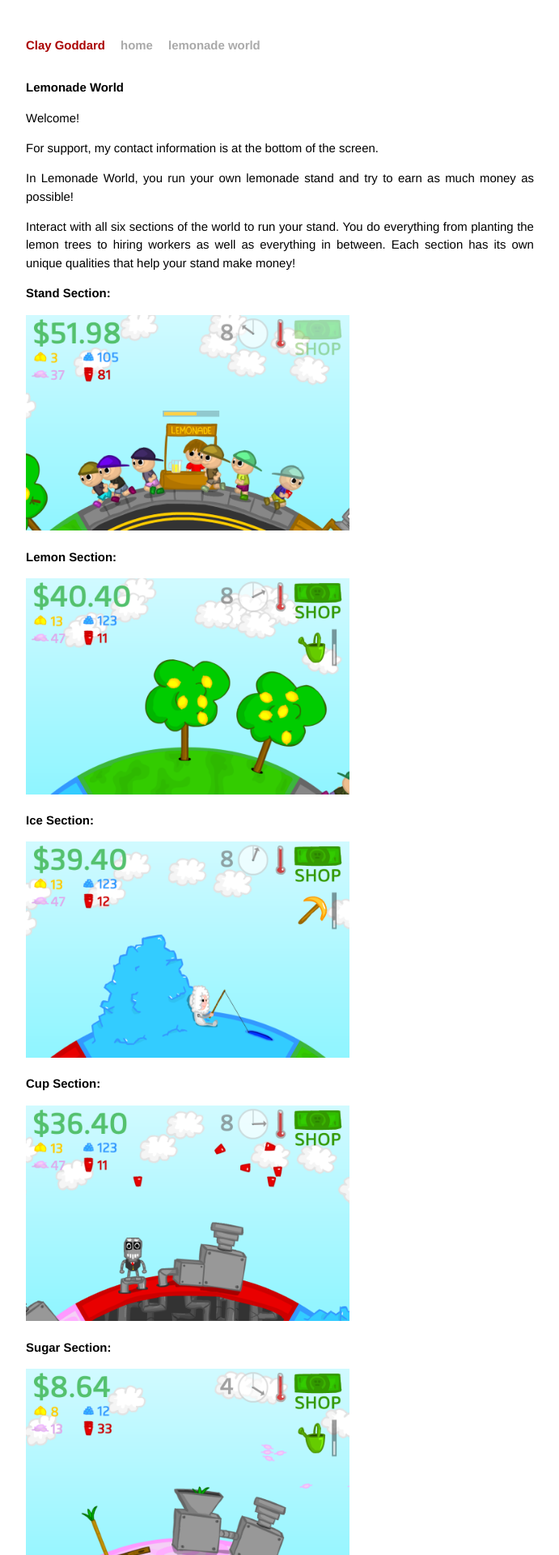
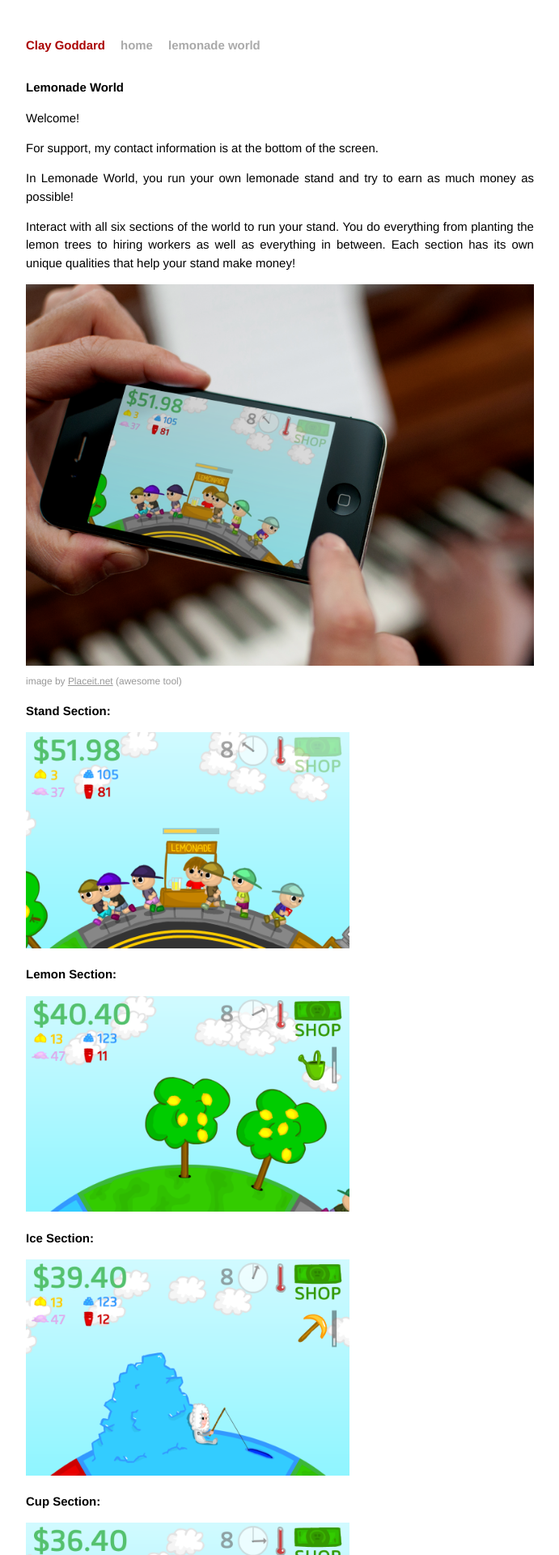
Before and after one commit to claygoddard/claygoddard.github.io, a Jekyll site: the page built from lemonadeworld/index.html, in a window 1280 px wide. Shown: the top 1920 px of the page at 81% size, without its empty margins (294-985 px from the left). Built offline with Jekyll 4.4.1, drawn with Linux system fonts in a browser that asks for light colours; Markdown is read by kramdown in place of the engine named in the settings.

Commit message:
product shot

```diff
--- a/css/main.css
+++ b/css/main.css
@@ -165,4 +165,19 @@ ul.posts span {
 /*
 /*****************************************************************************/
 
-img.lemonade-world {width:400px;}
+img.lemonade-world {
+  width: 400px;
+}
+
+.full-width {
+  width: 100%;
+}
+
+.place-it {
+  font-size: .8em;
+  color: #999999;
+}
+
+.place-it a {
+  color: #999999;
+}
--- a/lemonadeworld/index.html
+++ b/lemonadeworld/index.html
@@ -9,6 +9,10 @@ title: Lemonade World
   <p>For support, my contact information is at the bottom of the screen.</p>
   <p>In Lemonade World, you run your own lemonade stand and try to earn as much money as possible!</p>
   <p>Interact with all six sections of the world to run your stand. You do everything from planting the lemon trees to hiring workers as well as everything in between. Each section has its own unique qualities that help your stand make money!</p>
+  <p>
+    <img src="{{ site.url }}/img/productshot.png" class="full-width" >
+    <span class="place-it">image by <a href="http://www.placeit.net">Placeit.net</a> (awesome tool)</span>
+  </p>
   <h2>Stand Section:</h2>
   <p><img src="{{ site.url }}/img/stand.png" class="lemonade-world" /></p>
   <h2>Lemon Section:</h2>
```
Also changed, not shown: img/productshot.png (added).
